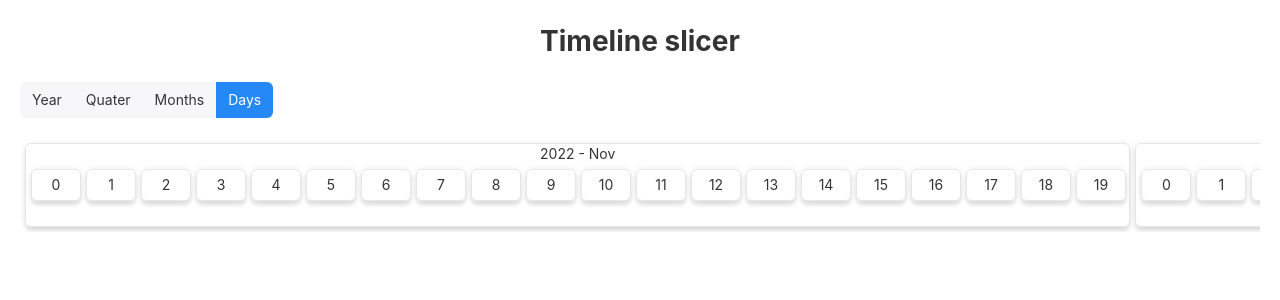
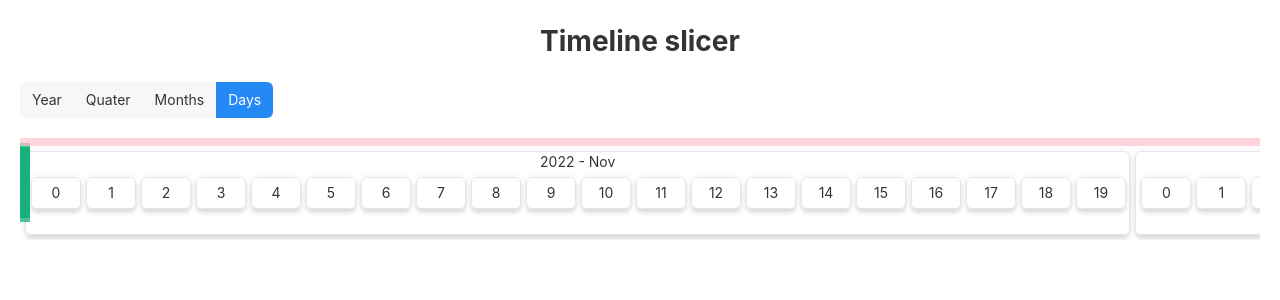
Before and after one commit to ShyamPanchal/TimelineSlicer, a React (Create React App) app: page / in a window 1280 px wide. Both pictures are taken after a click on the button "Days". Shown: the top 300 px of the page. Built offline with nearby package versions, Linux system fonts and the light colour scheme.

Commit message:
Added 2 input range pickers

```diff
--- a/src/components/timeline-slicer/DayView.tsx
+++ b/src/components/timeline-slicer/DayView.tsx
@@ -1,9 +1,23 @@
+import React from "react";
 import { Panel } from "rsuite";
+import { InputUI } from "./InputUI";
 import { Calender, monthNames } from "./utils";
 
-export function DayView(props: { calender: Calender }) {
+export function DayView(props: { calender: Calender; sliderMax: number }) {
+  const ref: any = React.useRef(null);
+  const [rangeWidth, setRangeWidth] = React.useState<number>(0);
+  React.useEffect(() => {
+    console.log("width", ref.current ? ref.current.offsetWidth : 0);
+    if (ref.current) {
+      setRangeWidth(ref.current.offsetWidth);
+    }
+  }, [ref.current]);
+  console.log("rangeWidth", rangeWidth);
   return (
-    <div className="ui-container">
+    <div style={{ position: "relative" }}>
+      <InputUI sliderMin={1} sliderMax={props.sliderMax} width={rangeWidth} />
+      <InputUI sliderMin={1} sliderMax={props.sliderMax} width={rangeWidth} />
+      <div className="ui-container" ref={ref}>
         {Object.entries(props.calender).map(([year, quaters]) =>
           Object.entries(quaters).map(([quater, months]) =>
             Object.entries(months).map(([month, days]) => (
@@ -40,5 +54,6 @@ export function DayView(props: { calender: Calender }) {
           )
         )}
       </div>
+    </div>
   );
 }
--- /dev/null
+++ b/src/components/timeline-slicer/InputUI.tsx
@@ -0,0 +1,27 @@
+import * as React from "react";
+
+export function InputUI(props: {
+  sliderMin: number;
+  sliderMax: number;
+  width?: number;
+  value?: number;
+}) {
+  const styles = props.width ? { width: props.width } : {};
+  const [value, setVal] = React.useState<number>(props.value ? props.value : 1);
+  return (
+    <input
+      type="range"
+      min={props.sliderMin}
+      max={props.sliderMax}
+      value={value}
+      onChange={(event) => {
+        // const value = Math.min(Number(event.target.value), props.sliderMax - 1);
+        setVal(Number(event.target.value));
+        // minValRef.current = value;
+      }}
+      step={1}
+      className="thumb thumb--left"
+      style={styles}
+    />
+  );
+}
--- a/src/components/timeline-slicer/index.css
+++ b/src/components/timeline-slicer/index.css
@@ -26,3 +26,36 @@
 .flex-box + .flex-box {
   margin-left: 5px;
 }
+
+.thumb::-webkit-slider-thumb {
+  -webkit-appearance: none;
+  appearance: none;
+  width: 10px;
+  height: 75px;
+  background: #04aa6d;
+  cursor: pointer;
+  position: relative;
+  top: 40px;
+  pointer-events: all;
+}
+
+.thumb {
+  -webkit-appearance: none;
+  width: 100%;
+  display: block;
+  height: 4px;
+  /* background: #d3d3d3; */
+  outline: none;
+  opacity: 0.7;
+  -webkit-transition: 0.2s;
+  transition: opacity 0.2s;
+  background-color: pink;
+  pointer-events: none;
+}
+
+.thumb::-moz-range-thumb {
+  width: 25px;
+  height: 25px;
+  background: #04aa6d;
+  cursor: pointer;
+}
--- a/src/components/timeline-slicer/index.tsx
+++ b/src/components/timeline-slicer/index.tsx
@@ -1,13 +1,54 @@
-import { useState } from "react";
+import { createRef, useState } from "react";
 import { Container, Content, Header } from "rsuite";
 import "./index.css";
 import { QuaterView } from "./QuaterView";
 
 import { Button, ButtonGroup, ButtonToolbar } from "rsuite";
 import { DayView } from "./DayView";
+import { InputUI } from "./InputUI";
 import { MonthView } from "./MonthView";
-import { getCalender, useHorizontalScroll } from "./utils";
+import { Calender, getCalender, useHorizontalScroll } from "./utils";
 import { YearView } from "./YearView";
+
+const getSliderMax = (
+  calender: Calender,
+  ui: "year" | "quater" | "months" | "days"
+) => {
+  switch (ui) {
+    case "year": {
+      return Object.keys(calender).length + 1;
+    }
+    case "quater": {
+      let count = 1;
+      Object.values(calender).forEach(
+        (quaters) => (count += Object.keys(quaters).length)
+      );
+      return count;
+    }
+    case "months": {
+      let count = 1;
+      Object.values(calender).forEach((quaters) => {
+        Object.values(quaters).forEach(
+          (months) => (count += Object.keys(months).length)
+        );
+      });
+      return count;
+    }
+    case "days": {
+      let count = 1;
+      Object.values(calender).forEach((quaters) => {
+        Object.values(quaters).forEach((months) => {
+          Object.values(months).forEach(
+            (days) => (count += Object.keys(days).length)
+          );
+        });
+      });
+      return count;
+    }
+    default:
+      return 1;
+  }
+};
 
 function TimelineSlicer() {
   const startDate = new Date(2022, 10, 11);
@@ -17,6 +58,8 @@ function TimelineSlicer() {
   console.log("Calender", calender);
 
   const [ui, setUI] = useState<"year" | "quater" | "months" | "days">("year");
+
+  const sliderMax = getSliderMax(calender, ui);
 
   const enabled = (key: string) => (key === ui ? "primary" : "default");
 
@@ -52,11 +95,21 @@ function TimelineSlicer() {
           </ButtonGroup>
         </ButtonToolbar>
         <br />
-        <div ref={scrollRef} style={{ overflowX: "auto" }}>
-          {ui === "year" && <YearView calender={calender} />}
-          {ui === "quater" && <QuaterView calender={calender} />}
-          {ui === "months" && <MonthView calender={calender} />}
-          {ui === "days" && <DayView calender={calender} />}
+        <div style={{ position: "relative" }}>
+          {ui !== "days" && (
+            <InputUI sliderMin={1} sliderMax={sliderMax} value={1} />
+          )}
+          {ui !== "days" && (
+            <InputUI sliderMin={1} sliderMax={sliderMax} value={2} />
+          )}
+          <div ref={scrollRef} style={{ overflowX: "auto", zIndex: -1 }}>
+            {ui === "year" && <YearView calender={calender} />}
+            {ui === "quater" && <QuaterView calender={calender} />}
+            {ui === "months" && <MonthView calender={calender} />}
+            {ui === "days" && (
+              <DayView calender={calender} sliderMax={sliderMax} />
+            )}
+          </div>
         </div>
       </Content>
     </Container>
```
Lines whose indentation alone changed are shown as unchanged.
